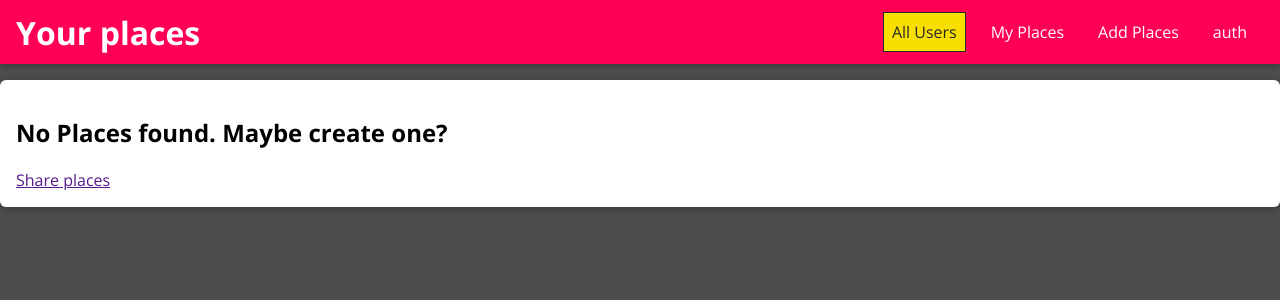
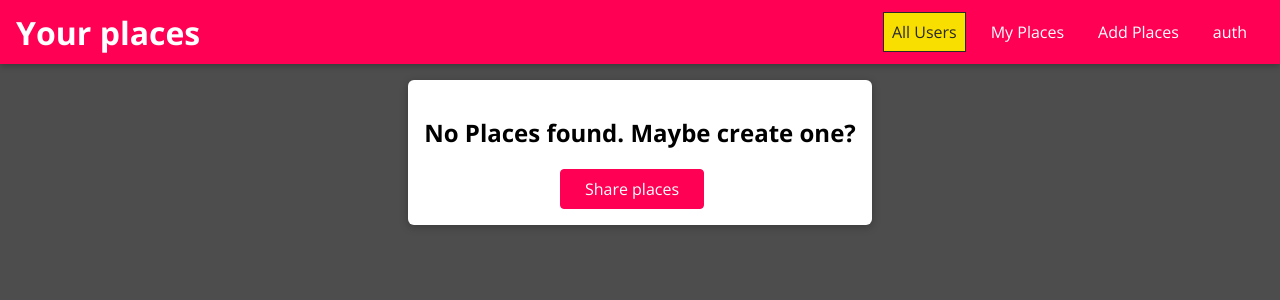
Before and after one commit to aditimirani/mern-stack-app, a React (Create React App) app: page /1/places in a window 1280 px wide. Shown: the top 300 px of the page. Built offline with nearby package versions, Linux system fonts and the light colour scheme.

Commit message:
feat: added button to redirect to new place and style fix

```diff
--- a/src/places/components/PlaceList.js
+++ b/src/places/components/PlaceList.js
@@ -3,16 +3,17 @@ import {Link} from 'react-router-dom';
 
 import Card from '../../shared/components/UIElements/Card';
 import PlaceItem from './PlaceItem';
+import Button from '../../shared/components/FormElements/Button';
 
 import './PlaceList.css';
 
 const PlaceList = (props) => {
     if(props.items.length === 0){
         return (
-            <div className='place-list-center'>
+            <div className='place-list center'>
                 <Card>
                     <h2> No Places found. Maybe create one?</h2>
-                    <Link> Share places</Link>
+                    <Button to='/places/new'> Share places</Button>
                 </Card>
             </div>
         )
```
